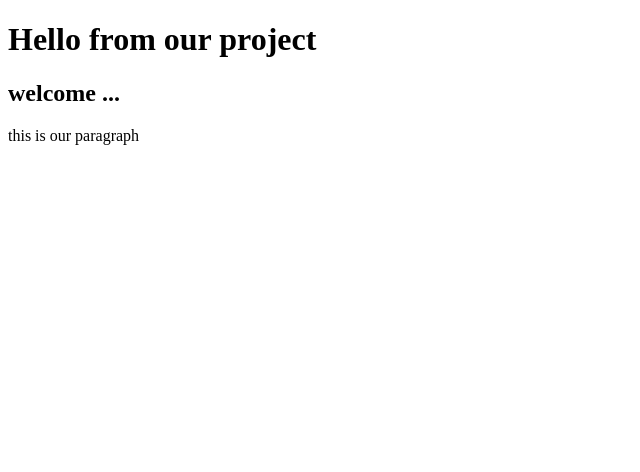
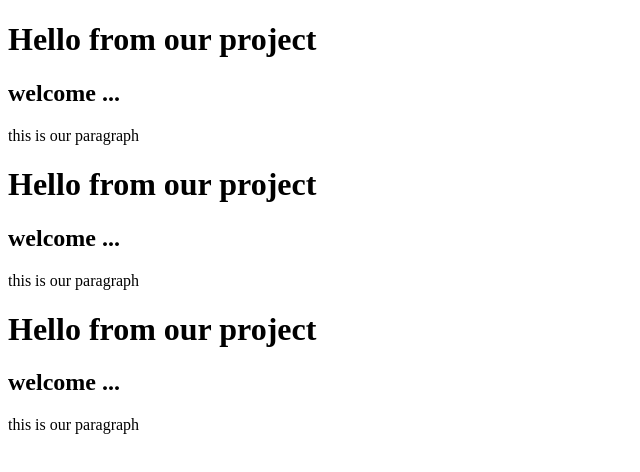
Before and after one commit to Mostafaa-Elkhouly/mytestrepo, a plain HTML site: page index.html in a window 1280 px wide. Shown: the whole page, without its empty margins (0-640 px from the left). Drawn offline with Linux system fonts and the light colour scheme.

Commit message:
updating index.html file

```diff
--- a/index.html
+++ b/index.html
@@ -9,5 +9,11 @@
     <h1> Hello from our project </h1>
     <h2> welcome ... </h2>
     <p> this is our paragraph</p>
+    <h1> Hello from our project </h1>
+    <h2> welcome ... </h2>
+    <p> this is our paragraph</p>
+    <h1> Hello from our project </h1>
+    <h2> welcome ... </h2>
+    <p> this is our paragraph</p>
 </body>
 </html>
```
